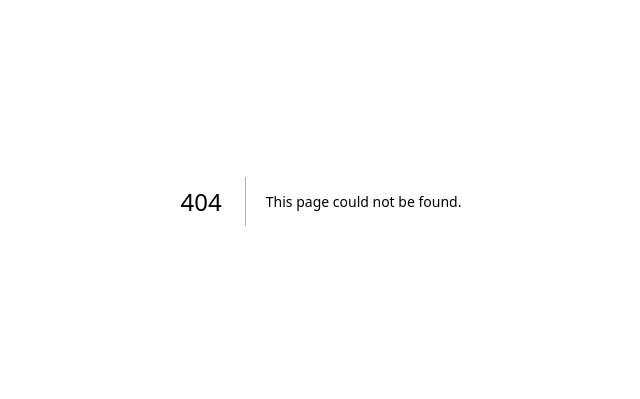
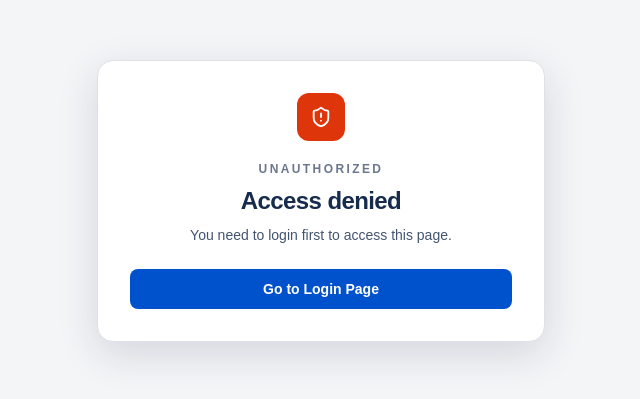
Before and after one commit to maulidyahintan/coding-challenge-turboly, a Next.js app: page /unauthorized in a window 1280 px wide. Before the commit this address had no page. Shown: the part 199-598 px from the top of the page, without its empty margins (319-959 px from the left). Built offline with nearby package versions, Linux system fonts and the light colour scheme.

Commit message:
feat: create protected route middleware

```diff
--- /dev/null
+++ b/middleware.ts
@@ -0,0 +1,66 @@
+import { NextResponse } from "next/server";
+import type { NextRequest } from "next/server";
+import { jwtVerify } from "jose";
+import { SESSION_COOKIE_NAME } from "@/lib/auth/session";
+
+type RouteIntent = "protected" | "auth" | "public";
+
+const AUTH_PAGES = new Set(["/login"]);
+const PUBLIC_PREFIXES = ["/_next", "/api/auth", "/favicon.ico", "/unauthorized"];
+
+function getRouteIntent(pathname: string): RouteIntent {
+  if (AUTH_PAGES.has(pathname)) {
+    return "auth";
+  }
+
+  if (PUBLIC_PREFIXES.some((prefix) => pathname.startsWith(prefix))) {
+    return "public";
+  }
+
+  return "protected";
+}
+
+function getSessionSecret(): Uint8Array {
+  const secret = process.env.AUTH_SECRET ?? "dev-auth-secret-change-me";
+  return new TextEncoder().encode(secret);
+}
+
+async function hasValidSessionToken(token: string | undefined): Promise<boolean> {
+  if (!token) {
+    return false;
+  }
+
+  try {
+    await jwtVerify(token, getSessionSecret());
+    return true;
+  } catch {
+    return false;
+  }
+}
+
+export async function middleware(request: NextRequest) {
+  const routeIntent = getRouteIntent(request.nextUrl.pathname);
+
+  if (routeIntent === "public") {
+    return NextResponse.next();
+  }
+
+  const token = request.cookies.get(SESSION_COOKIE_NAME)?.value;
+  const isLoggedIn = await hasValidSessionToken(token);
+
+  if (routeIntent === "protected" && !isLoggedIn) {
+    const unauthorizedUrl = new URL("/unauthorized", request.url);
+    unauthorizedUrl.searchParams.set("next", request.nextUrl.pathname);
+    return NextResponse.redirect(unauthorizedUrl);
+  }
+
+  if (routeIntent === "auth" && isLoggedIn) {
+    return NextResponse.redirect(new URL("/dashboard", request.url));
+  }
+
+  return NextResponse.next();
+}
+
+export const config = {
+  matcher: ["/((?!_next/static|_next/image|favicon.ico).*)"],
+};
--- a/src/app/dashboard/page.tsx
+++ b/src/app/dashboard/page.tsx
@@ -1,7 +1,15 @@
 import { Plus } from "lucide-react";
+import { redirect } from "next/navigation";
 import { LogoutButton } from "@/components/shared/logout-button";
+import { readServerSession } from "@/lib/auth/server-session";
 
-export default function DashboardPage() {
+export default async function DashboardPage() {
+  const session = await readServerSession();
+
+  if (!session) {
+    redirect("/unauthorized");
+  }
+
   return (
     <main className="h-screen bg-linear-to-b from-sky-700 via-sky-600 to-sky-500 px-3 py-4 sm:px-5 sm:py-6">
       <section className="mx-auto flex h-full w-full max-w-[1400px] flex-col overflow-hidden rounded-2xl border border-sky-300/30 bg-sky-900/35 backdrop-blur-sm">
--- /dev/null
+++ b/src/app/unauthorized/page.tsx
@@ -0,0 +1,29 @@
+import Link from "next/link";
+import { ShieldAlert } from "lucide-react";
+
+export default function UnauthorizedPage() {
+  return (
+    <main className="flex min-h-full flex-1 items-center justify-center bg-[#f4f5f7] px-4 py-10">
+      <section className="w-full max-w-md rounded-2xl border border-[#dfe1e6] bg-white p-8 text-center shadow-[0_12px_40px_rgba(9,30,66,0.14)]">
+        <div className="mx-auto flex h-12 w-12 items-center justify-center rounded-xl bg-[#de350b] text-white">
+          <ShieldAlert size={22} />
+        </div>
+
+        <p className="mt-5 text-xs font-semibold uppercase tracking-[0.2em] text-[#6b778c]">
+          Unauthorized
+        </p>
+        <h1 className="mt-2 text-2xl font-semibold tracking-tight text-[#172b4d]">Access denied</h1>
+        <p className="mt-2 text-sm text-[#44546f]">
+          You need to login first to access this page.
+        </p>
+
+        <Link
+          href="/login"
+          className="mt-6 inline-flex w-full items-center justify-center rounded-lg bg-[#0052cc] px-4 py-2.5 text-sm font-semibold text-white transition hover:bg-[#0747a6]"
+        >
+          Go to Login Page
+        </Link>
+      </section>
+    </main>
+  );
+}
--- /dev/null
+++ b/src/lib/auth/server-session.ts
@@ -0,0 +1,10 @@
+import { cookies } from "next/headers";
+import type { SessionPayload } from "@/types/auth";
+import { SESSION_COOKIE_NAME, verifySessionToken } from "@/lib/auth/session";
+
+export async function readServerSession(): Promise<SessionPayload | null> {
+  const cookieStore = await cookies();
+  const token = cookieStore.get(SESSION_COOKIE_NAME)?.value;
+
+  return token ? await verifySessionToken(token) : null;
+}
```
